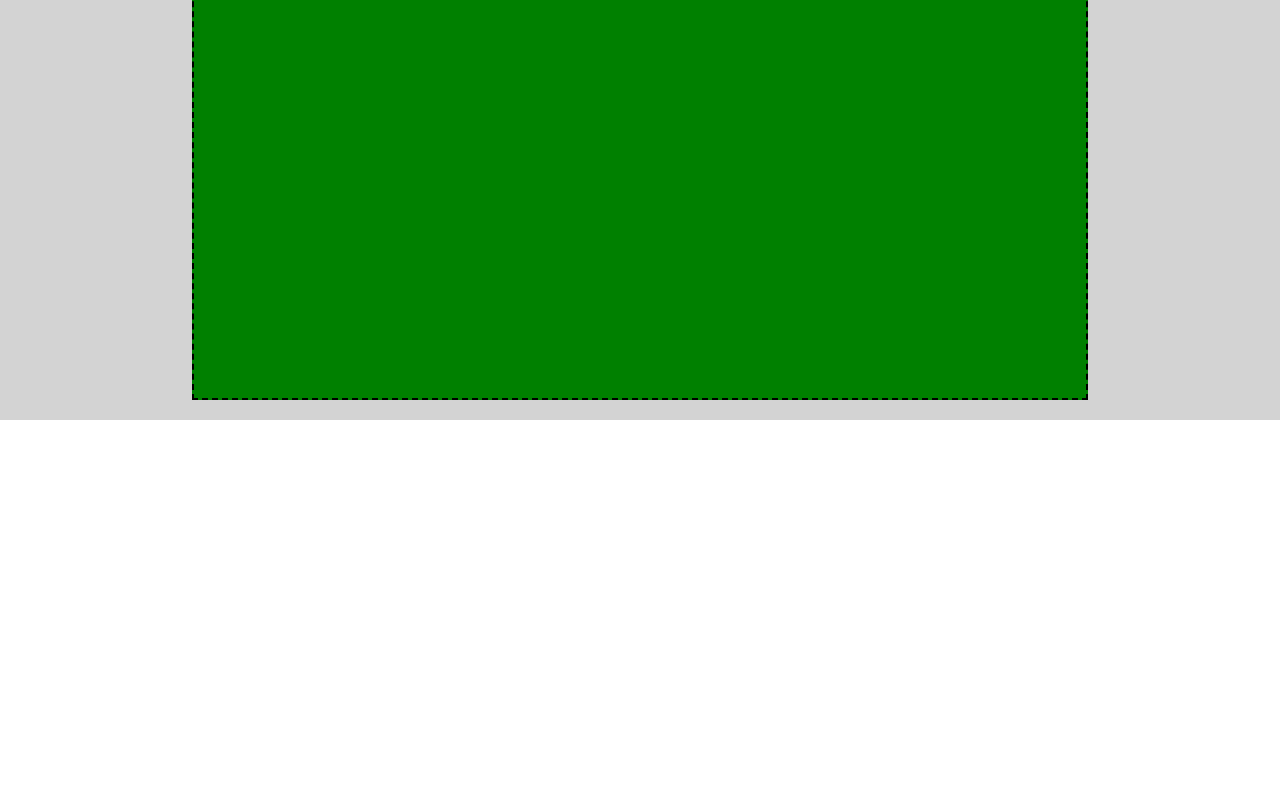
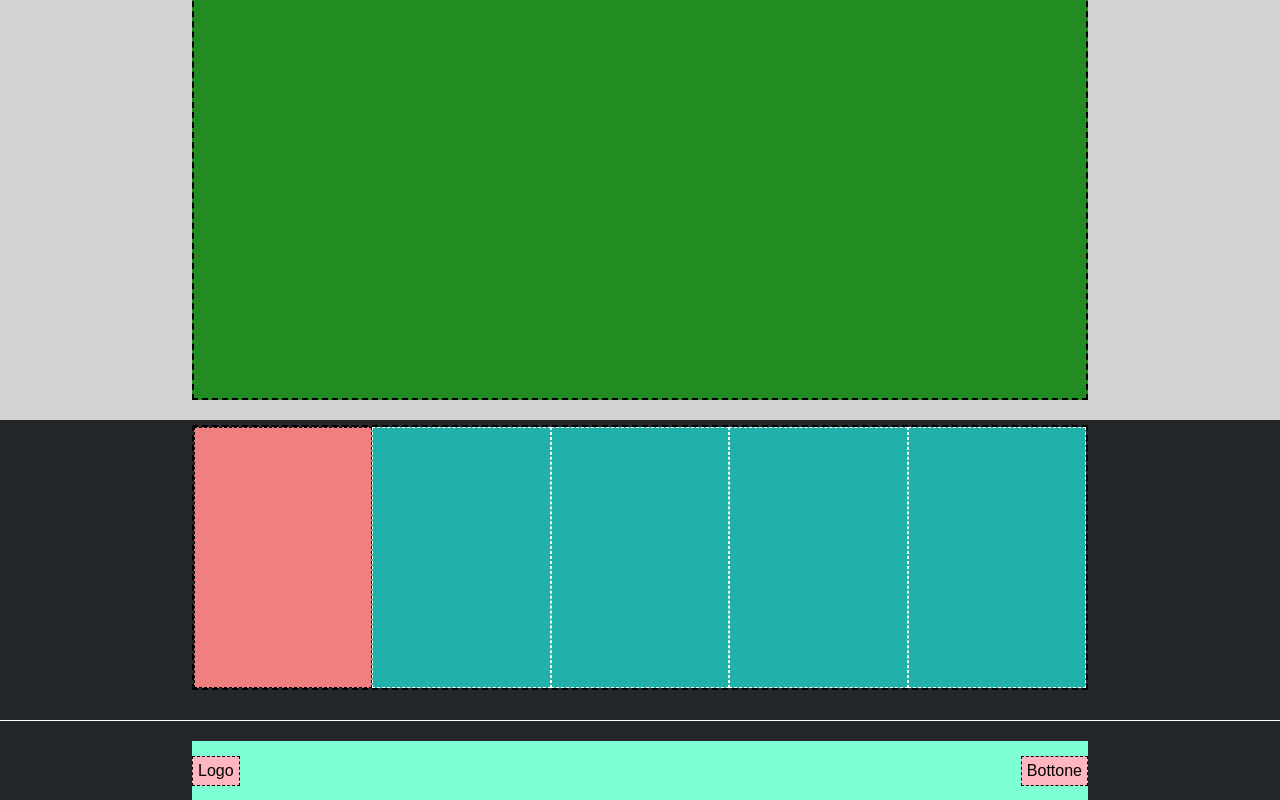
Before and after one commit to PinoMacri/htmlcss-struttura-discord, a plain HTML site: page index.html in a window 1280 px wide. Shown: the part 1442-2242 px from the top of the page. Before the commit the page ends 1862 px from the top, so only its background shows below. Drawn offline with Linux system fonts and the light colour scheme.

Commit message:
Fine esercizio - Consegnato

```diff
--- a/css/style.css
+++ b/css/style.css
@@ -13,14 +13,15 @@
 }
 .esternalColumn {
     flex-basis: calc(100% / 5 );
+    padding: 5px;
 }
 .centralColumn {
     flex-basis: calc(100% / 5 * 3 );
     text-align: center;
+    padding: 5px;
 }
 .styleDivGeneral {
     border: 2px dashed black;
-    padding: 5px;
 }
 .dx {
     text-align: right;
@@ -43,8 +44,6 @@
    display: flex;
     width: 70%;
     margin: 20px auto;
-
-
 }
 .sectionBlue {
     background-color: #1E90FF;
@@ -63,7 +62,51 @@
 .masterSectionGreen {
     width: 70%;
     margin: 20px auto;
-    background-color: green;
+    background-color: #228B22;
+}
+.typeFooter-Container {
+    background-color: #23272A;
+    min-height: 300px;
+    display: flex;
+    justify-content: center;
+}
+.masterSectionColumnFooter {
+    display: flex;
+    width: 70%;
+    margin-top: 5px;
+    margin-bottom: 30px;
+    margin-right: auto;
+    margin-left: auto;
+}
+.footerPink {
+    width: calc(100% / 6 * 2);
+    background-color: #F08080;
+    border: 1px dashed black;
+}
+.footerGreen {
+    width: calc(100% / 6 * 2);
+    background-color: #20B2AA;
+    border: 1px dashed white;
+}
+.secondTypeFooter-Container {
+    background-color: #23272A;
+    min-height: 80px;
+    display: flex;
+    justify-content: center;
+    border-top: 1px solid white;
+}
+.secondtypeSectionColumnFooter {
+    width: 70%;
+    margin-top: 20px;
+    background-color: #7FFFD4;
+    display: flex;
+    justify-content: space-between;
+    align-items: center;
+}
+.divUltimateFooter {
+    background-color: #FFB6C1 ;
+    border: 1px dashed black ;
+    padding: 5px;
 }
 
 /*HEADER*/
@@ -83,7 +126,9 @@ header div li {
 header div a {
    text-decoration: none;
    color: black;
+   padding: 5px;
 }
+
 /*MAIN*/
 main {
     display: flex;
@@ -96,5 +141,4 @@ main section {
     margin: 30px 0px;
     background-color: #EE82EE;
     border: 2px dashed black;
-
 }
--- a/index.html
+++ b/index.html
@@ -59,12 +59,30 @@
         </div>
 
         <div class="ultimateTypeAside-ContainerXXL">
-<section class="masterSectionGreen styleDivGeneral">
+            <section class="masterSectionGreen styleDivGeneral">
 
-</section>
+            </section>
+        </div>
+    </aside>
+
+    <footer>
+        <div class="typeFooter-Container">
+            <section class="masterSectionColumnFooter styleDivGeneral">
+                <div class="footerPink"></div>
+                <div class="footerGreen"></div>
+                <div class="footerGreen"></div>
+                <div class="footerGreen"></div>
+                <div class="footerGreen"></div>
+            </section>
         </div>
 
-    </aside>
+        <div class="secondTypeFooter-Container">
+            <section class="secondtypeSectionColumnFooter">
+                <div class="divUltimateFooter"><p>Logo</p></div>
+                <div class="divUltimateFooter"><p>Bottone</p></div>
+            </section>
+        </div>
+    </footer>
 
 </body>
 
```
